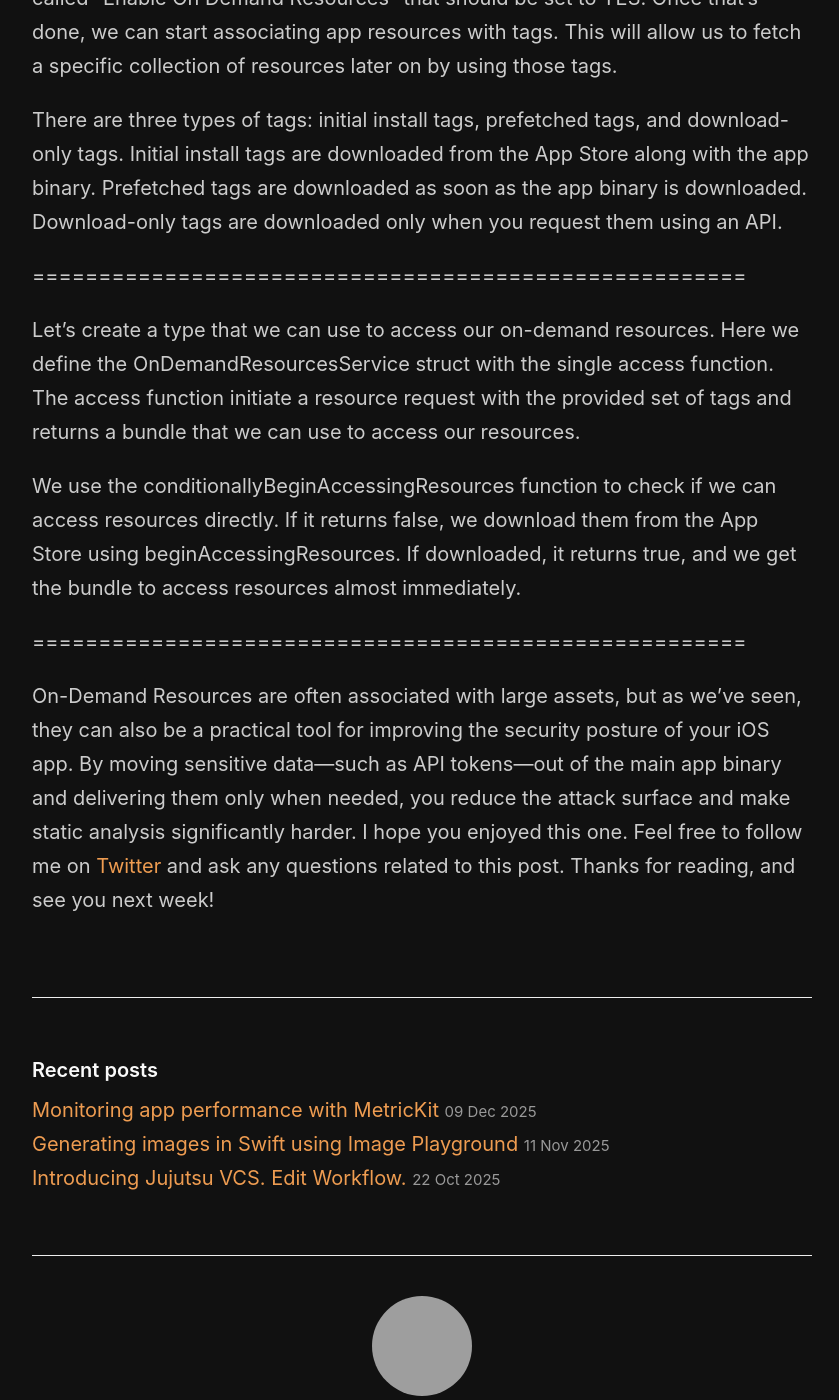
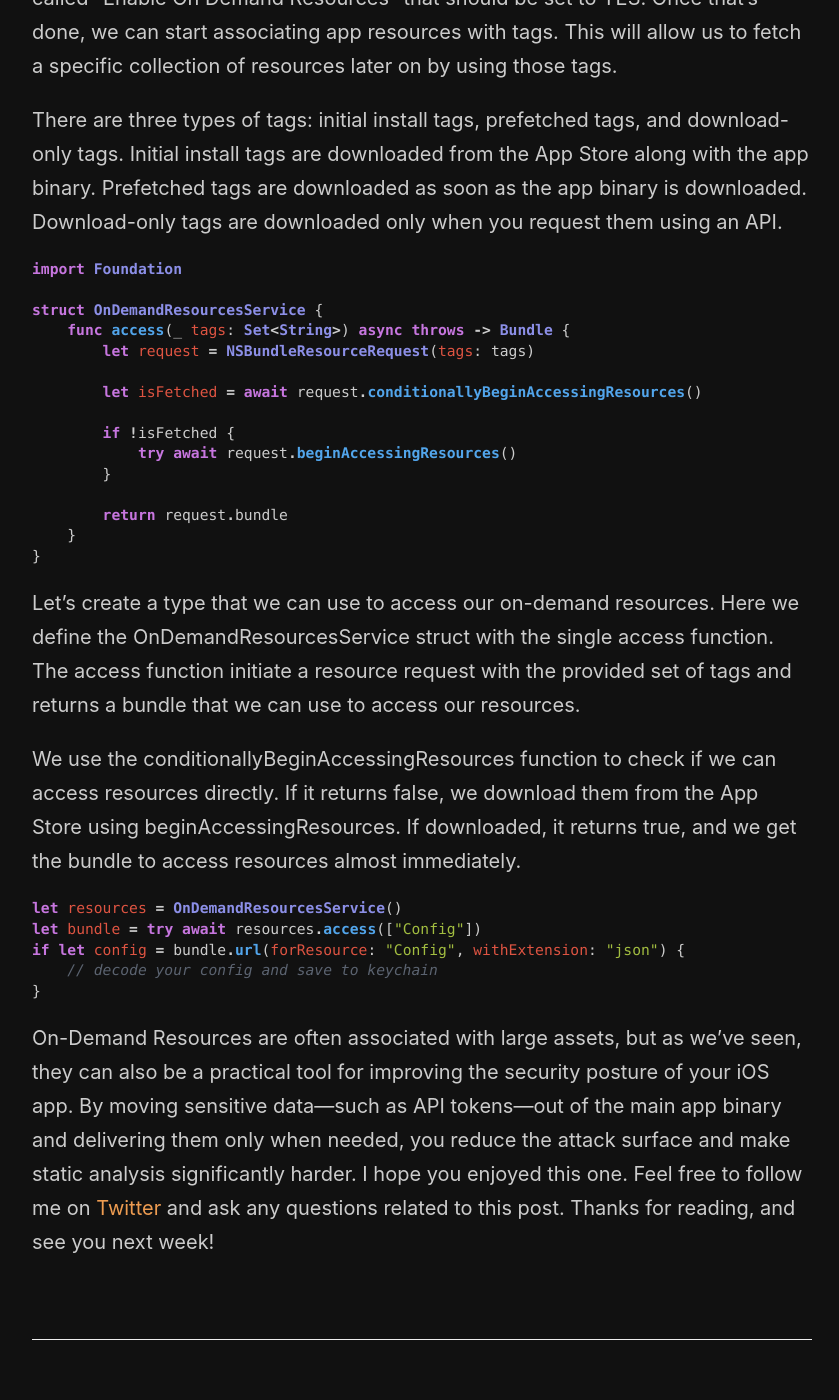
Before and after one commit to mecid/mecid.github.io, a Jekyll site: the page built from _posts/2026-02-03-on-demand-resources-in-ios-app.md, in a window 1280 px wide and 1400 px high, scrolled down 763 px. Shown: the whole window, without its empty margins (218-1057 px from the left). Built offline with Jekyll 4.4.1, drawn with Linux system fonts in a browser that asks for light colours; grey boxes are pictures that could not be loaded.

Commit message:
code examples added to the on-demand resources post.

````diff
--- a/_posts/2026-02-03-on-demand-resources-in-ios-app.md
+++ b/_posts/2026-02-03-on-demand-resources-in-ios-app.md
@@ -13,12 +13,34 @@ First, we need to enable them in the build settings of our app target. There’s
 
 There are three types of tags: initial install tags, prefetched tags, and download-only tags. Initial install tags are downloaded from the App Store along with the app binary. Prefetched tags are downloaded as soon as the app binary is downloaded. Download-only tags are downloaded only when you request them using an API.
 
-======================================================
+```swift
+import Foundation
+
+struct OnDemandResourcesService {
+    func access(_ tags: Set<String>) async throws -> Bundle {
+        let request = NSBundleResourceRequest(tags: tags)
+
+        let isFetched = await request.conditionallyBeginAccessingResources()
+
+        if !isFetched {
+            try await request.beginAccessingResources()
+        }
+
+        return request.bundle
+    }
+}
+```
 
 Let’s create a type that we can use to access our on-demand resources. Here we define the OnDemandResourcesService struct with the single access function. The access function initiate a resource request with the provided set of tags and returns a bundle that we can use to access our resources.
 
 We use the conditionallyBeginAccessingResources function to check if we can access resources directly. If it returns false, we download them from the App Store using beginAccessingResources. If downloaded, it returns true, and we get the bundle to access resources almost immediately.
 
-======================================================
+```swift
+let resources = OnDemandResourcesService()
+let bundle = try await resources.access(["Config"])
+if let config = bundle.url(forResource: "Config", withExtension: "json") {
+    // decode your config and save to keychain
+}
+```
 
 On-Demand Resources are often associated with large assets, but as we’ve seen, they can also be a practical tool for improving the security posture of your iOS app. By moving sensitive data—such as API tokens—out of the main app binary and delivering them only when needed, you reduce the attack surface and make static analysis significantly harder. I hope you enjoyed this one. Feel free to follow me on [Twitter](https://twitter.com/mecid) and ask any questions related to this post. Thanks for reading, and see you next week!
````
